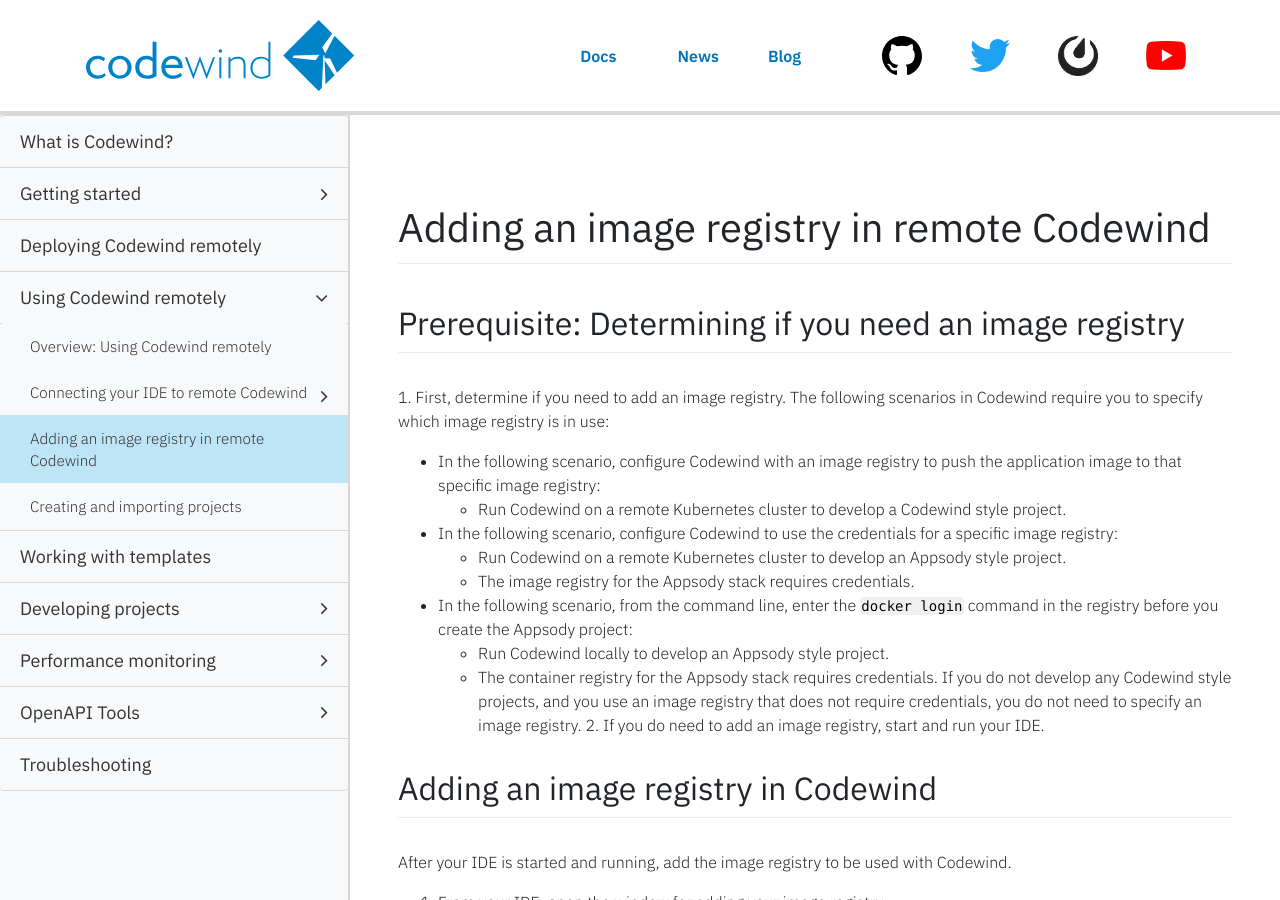
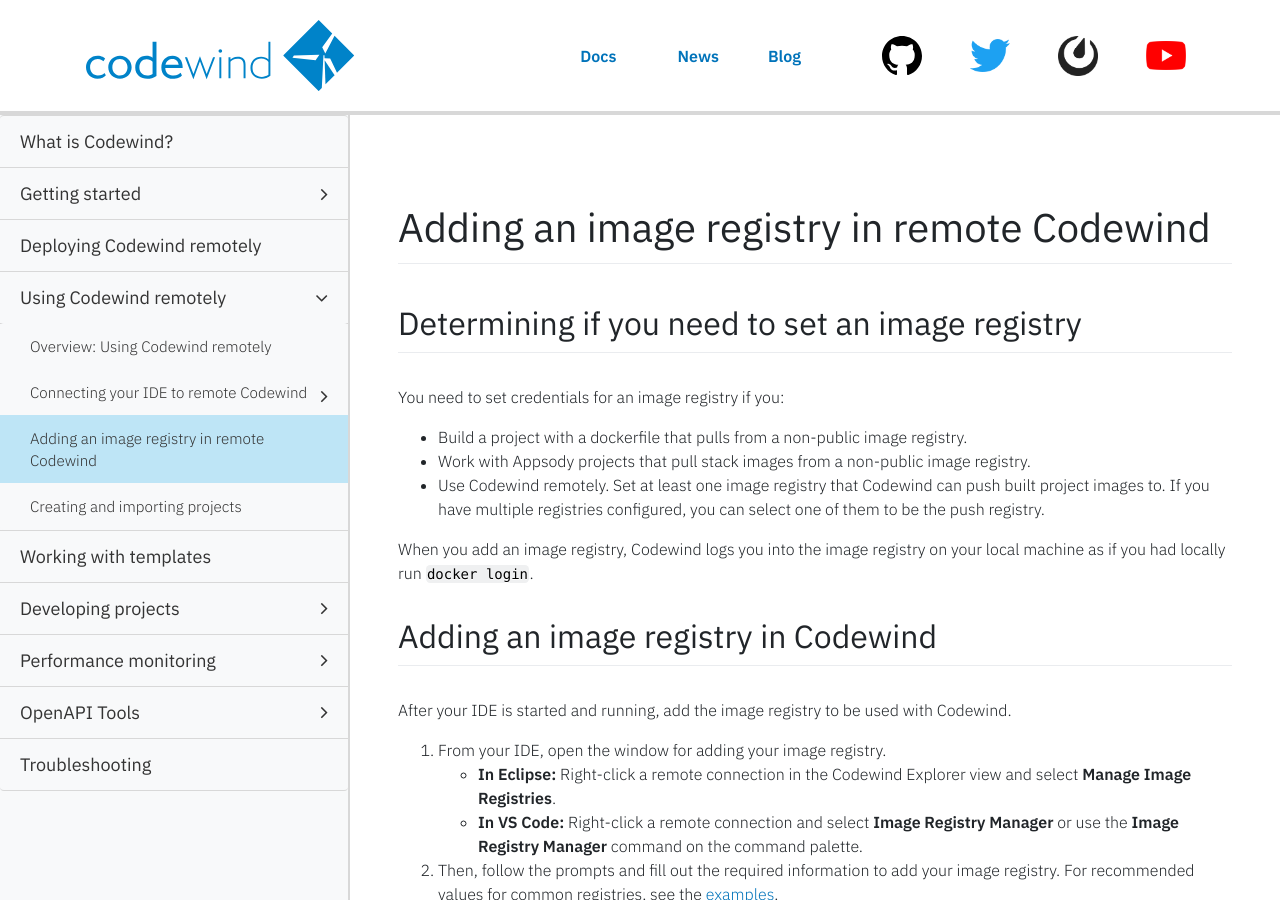
Before and after one commit to eclipse-archived/codewind-docs, a Jekyll site: the page built from docs/_documentations/remote-setupregistries.md, in a window 1280 px wide and 900 px high. Built offline with Jekyll 4.4.1, drawn with Linux system fonts in a browser that asks for light colours; nearby versions of some CDN libraries; comment, search, counter and statistics services are not loaded.

Commit message:
Applied suggested changes to image registries (#519)
* applied suggested changes to image registries

Signed-off-by: Jacob Berger <jacob.berger@ibm.com>

```diff
--- a/docs/_documentations/remote-setupregistries.md
+++ b/docs/_documentations/remote-setupregistries.md
@@ -10,18 +10,14 @@ type: document
 
 # Adding an image registry in remote Codewind
 
-## Prerequisite: Determining if you need an image registry
-1\. First, determine if you need to add an image registry. The following scenarios in Codewind require you to specify which image registry is in use:
-- In the following scenario, configure Codewind with an image registry to push the application image to that specific image registry:
-    - Run Codewind on a remote Kubernetes cluster to develop a Codewind style project.
-- In the following scenario, configure Codewind to use the credentials for a specific image registry:
-    - Run Codewind on a remote Kubernetes cluster to develop an Appsody style project.
-    - The image registry for the Appsody stack requires credentials.
-- In the following scenario, from the command line, enter the `docker login` command in the registry before you create the Appsody project:
-    - Run Codewind locally to develop an Appsody style project.
-    - The container registry for the Appsody stack requires credentials.
-If you do not develop any Codewind style projects, and you use an image registry that does not require credentials, you do not need to specify an image registry.
-2\. If you do need to add an image registry, start and run your IDE.
+## Determining if you need to set an image registry
+You need to set credentials for an image registry if you:
+* Build a project with a dockerfile that pulls from a non-public image registry.
+* Work with Appsody projects that pull stack images from a non-public image registry.
+* Use Codewind remotely. Set at least one image registry that Codewind can push built project images to. If you have multiple registries configured, you can select one of them to be the push registry.
+
+
+When you add an image registry, Codewind logs you into the image registry on your local machine as if you had locally run `docker login`.
 
 ## Adding an image registry in Codewind
 After your IDE is started and running, add the image registry to be used with Codewind.
```
